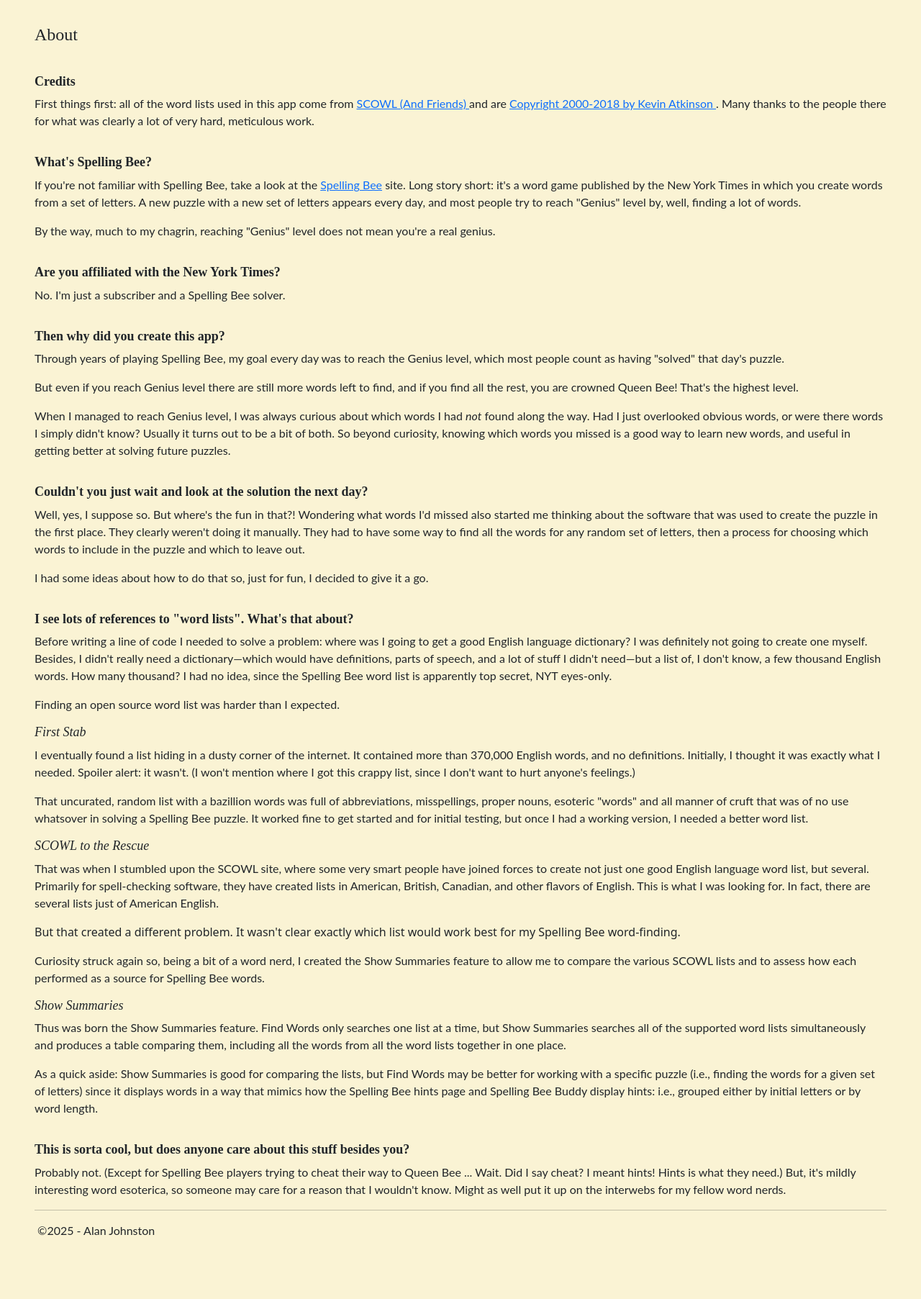
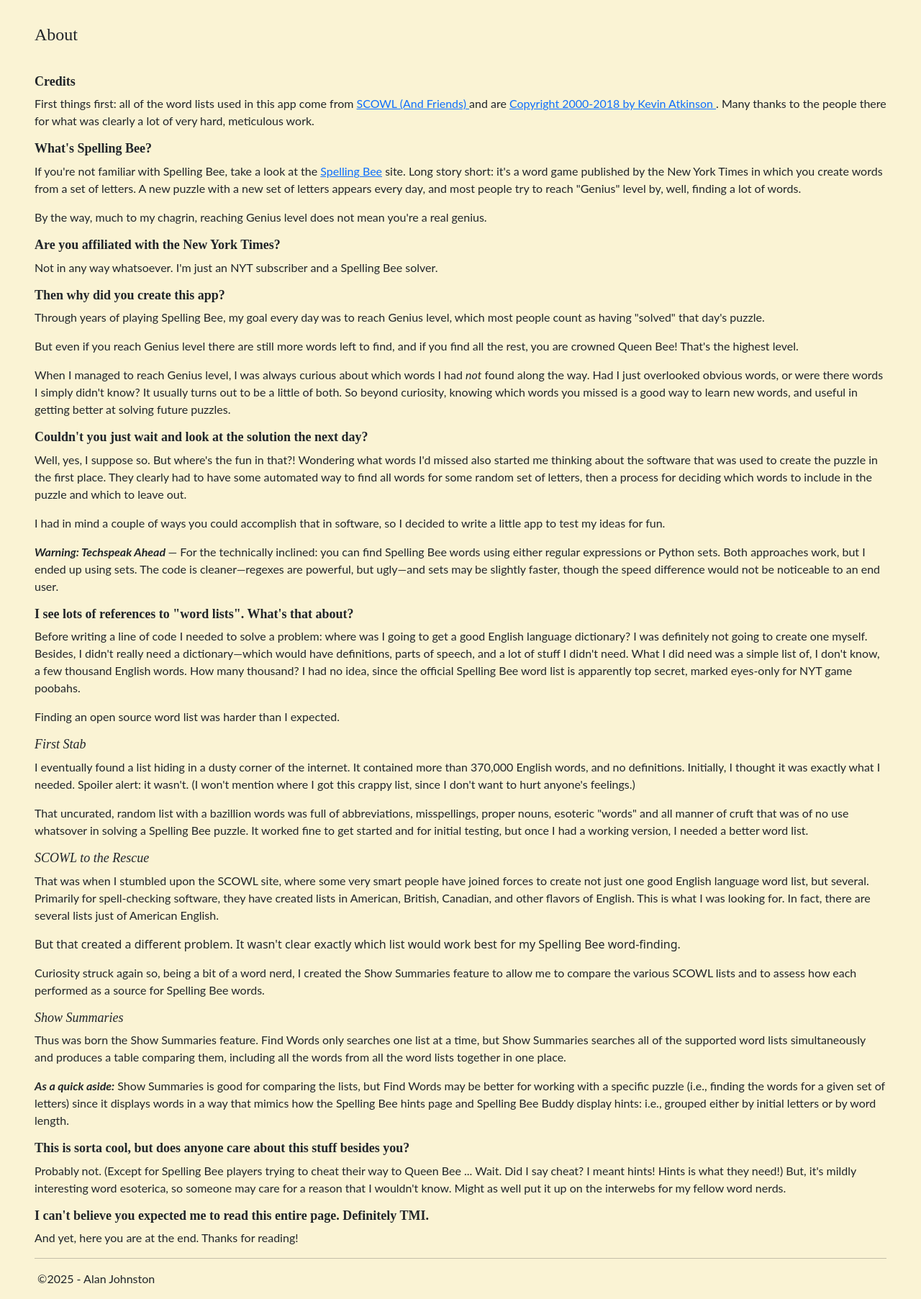
Before and after one commit to adj7388/workerbee, a Flask app: page /about/ in a window 1280 px wide. Shown: the part 56-1861 px from the top of the page at 72% size. Before the commit the page ends 1772 px from the top, so only its background shows below. Run offline with Flask 3, Linux system fonts and the light colour scheme.

Commit message:
New letter defaults, remove const TEMPLATE_FOLDER, more Help/About edits, remove margin-top from h2 style

```diff
--- a/workerbee/static/site.css
+++ b/workerbee/static/site.css
@@ -67,7 +67,6 @@ h1 {
 h2 {
     font-size: large;
     font-weight: bold;
-    margin-top: 35px;
 }
 
 h3 {
--- a/workerbee/templates/about.html
+++ b/workerbee/templates/about.html
@@ -25,17 +25,17 @@
             finding a lot of words.
         </p>
         <p>
-            By the way, much to my chagrin, reaching "Genius" level does
+            By the way, much to my chagrin, reaching Genius level does
             not mean you're a real genius.
         </p>
     <h2>Are you affiliated with the New York Times?</h2>
         <p>
-            No. I'm just a subscriber and a Spelling Bee solver.
+            Not in any way whatsoever. I'm just an NYT subscriber and a Spelling Bee solver.
         </p>
     <h2>Then why did you create this app?</h2>
         <p>
             Through years of playing Spelling Bee,
-            my goal every day was to reach the Genius level, which most people count
+            my goal every day was to reach Genius level, which most people count
             as having "solved" that day's puzzle.
         <p>
             But even if you reach Genius level there are still more words left to find,
@@ -46,7 +46,7 @@
             When I managed to reach Genius level, I was always curious about which words
             I had <span style="font-style: italic;">not</span> found along the way.
             Had I just overlooked obvious words, or were there
-            words I simply didn't know? Usually it turns out to be a bit of both.
+            words I simply didn't know? It usually turns out to be a little of both.
             So beyond curiosity, knowing which words you missed is a good way to learn new words,
             and useful in getting better at solving future puzzles.
         </p>
@@ -57,24 +57,33 @@
             Well, yes, I suppose so. But where's the fun in that?! Wondering what
             words I'd missed also started
             me thinking about the software that was used to create the puzzle in the first place.
-            They clearly weren't doing it manually. They had to have some way to find all
-            the words for any random set of letters,
-            then a process for choosing which words to include in the puzzle and
+            They clearly had to have some automated way to find all
+            words for some random set of letters,
+            then a process for deciding which words to include in the puzzle and
             which to leave out.
         </p>
         <p>
-            I had some ideas about how to do that so, just for fun,
-            I decided to give it a go.
+            I had in mind a couple of ways you could accomplish that in software,
+            so I decided to write a little app to test my ideas for fun.
+        </p>
+        <p>
+            <span style="font-style: italic; font-weight: bold">Warning: Techspeak Ahead </span>
+            &mdash; For the technically inclined: you can find Spelling Bee words
+            using either regular expressions or Python sets.
+            Both approaches work, but I ended up using sets. The code is cleaner&mdash;regexes are
+            powerful, but ugly&mdash;and sets may be slightly faster, though the speed difference
+            would not be noticeable to an end user.
         </p>
     <h2 id="word-lists" class="anchor-target">I see lots of references to "word lists". What's that about?</h2>
         <p>
-            Before writing a line of code I needed to solve a problem: where was I going to get a
+            Before writing a line of code I needed to solve a problem:
+            where was I going to get a
             good English language dictionary? I was definitely not going to create one myself.
             Besides, I didn't really need a
             dictionary&mdash;which would have definitions, parts of speech, and a lot of stuff
-            I didn't need&mdash;but a list of, I don't know, a few thousand English words.
-            How many thousand? I had no idea, since the Spelling Bee word list is apparently
-            top secret, NYT eyes-only.
+            I didn't need. What I did need was a simple list of, I don't know, a few thousand English words.
+            How many thousand? I had no idea, since the official Spelling Bee word list is apparently
+            top secret, marked eyes-only for NYT game poobahs.
         <p>
             Finding an open source word list was harder than I expected.
         </p>
@@ -117,7 +126,7 @@
             from all the word lists together in one place.
         </p>
         <p>
-            As a quick aside: Show Summaries is good for comparing the lists, but Find Words
+            <span style="font-style: italic; font-weight: bold">As a quick aside:</span> Show Summaries is good for comparing the lists, but Find Words
             may be better for working with a specific puzzle (i.e., finding the words for a
             given set of letters) since it displays words in a way that mimics how
             the Spelling Bee hints page and Spelling Bee Buddy display hints: i.e.,
@@ -128,12 +137,20 @@
     </h2>
         <p>
             Probably not. (Except for Spelling Bee players trying to cheat their way to
-            Queen Bee ... Wait. Did I say cheat? I meant hints! Hints is what they need.)
+            Queen Bee ... Wait. Did I say cheat? I meant hints! Hints is what they need!)
             But, it's mildly interesting word esoterica, so
             someone may care for a reason that I wouldn't know.
             Might as well put it up on the interwebs for my fellow word nerds.
         </p>
-{#
+    <h2>
+        I can't believe you expected me to read this entire page. Definitely TMI.
+    </h2>
+        <p>
+            And yet, here you are at the end. Thanks for reading!
+        </p>
+
+
+        {#
         <p>
             Explore the
             <a href="http://wordlist.aspell.net/" target="_blank">SCOWL site</a> for an exhaustive
--- a/workerbee/views.py
+++ b/workerbee/views.py
@@ -31,8 +31,8 @@ def before_request():
     session.setdefault(
         cfg.ARGS,
         {
-            cfg.REQUIRED_LETTER: "u",
-            cfg.ALLOWED_LETTERS: "ncdeli",
+            cfg.REQUIRED_LETTER: "a",
+            cfg.ALLOWED_LETTERS: "cptive",
             cfg.DICTIONARY: cfg.WIKT,
             cfg.WORD_LIST: cfg.SCOWL_DEFAULT_60,
             cfg.GROUPING: cfg.INITIALS,
```
Also changed, not shown: workerbee/config.py (+5 -6 lines), workerbee/templates/help.html (+18 -14 lines).
